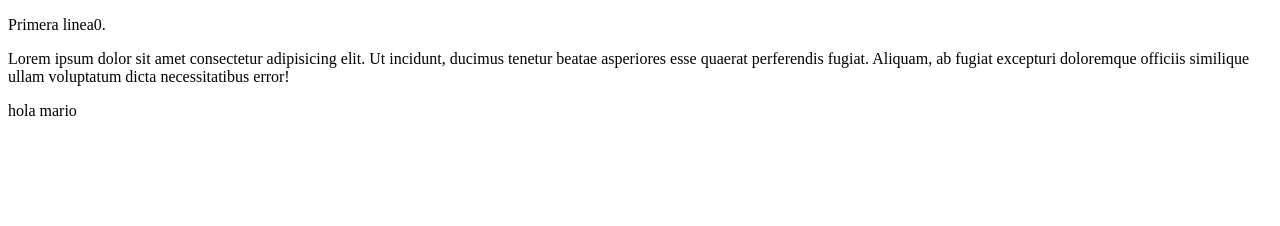
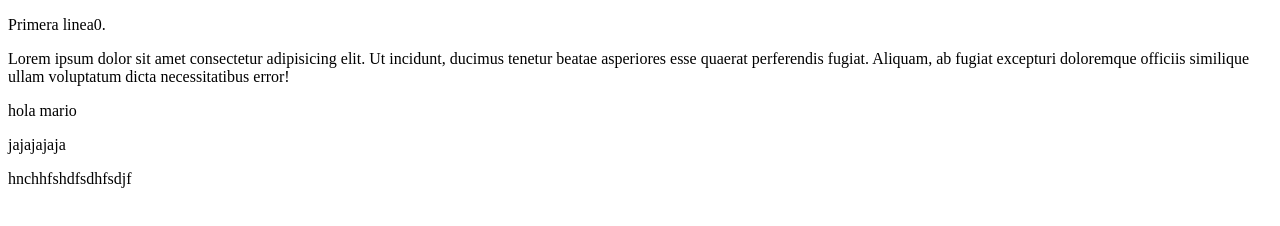
Before and after one commit to Mario26-g1/prueba-ge26, a plain HTML site: page index.html in a window 1280 px wide. Drawn offline with Linux system fonts and the light colour scheme.

Commit message:
mi primer add

```diff
--- a/index.html
+++ b/index.html
@@ -10,6 +10,8 @@
     <p>Primera linea0.</p>
     <p>Lorem ipsum dolor sit amet consectetur adipisicing elit. Ut incidunt, ducimus tenetur beatae asperiores esse quaerat perferendis fugiat. Aliquam, ab fugiat excepturi doloremque officiis similique ullam voluptatum dicta necessitatibus error!</p>
     <p>hola mario</p>
+    <p>jajajajaja</p>
+    <p>hnchhfshdfsdhfsdjf</p>
 
 </body>
 </html>
```
